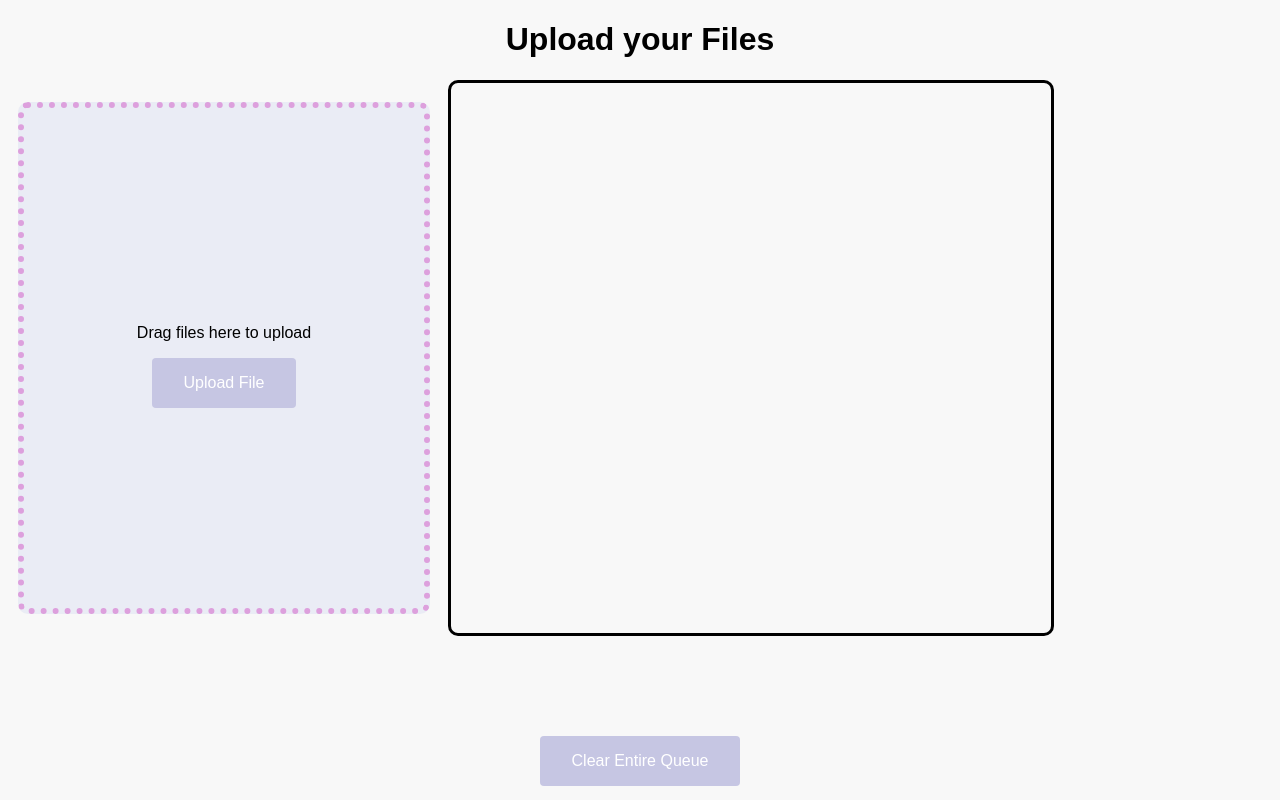
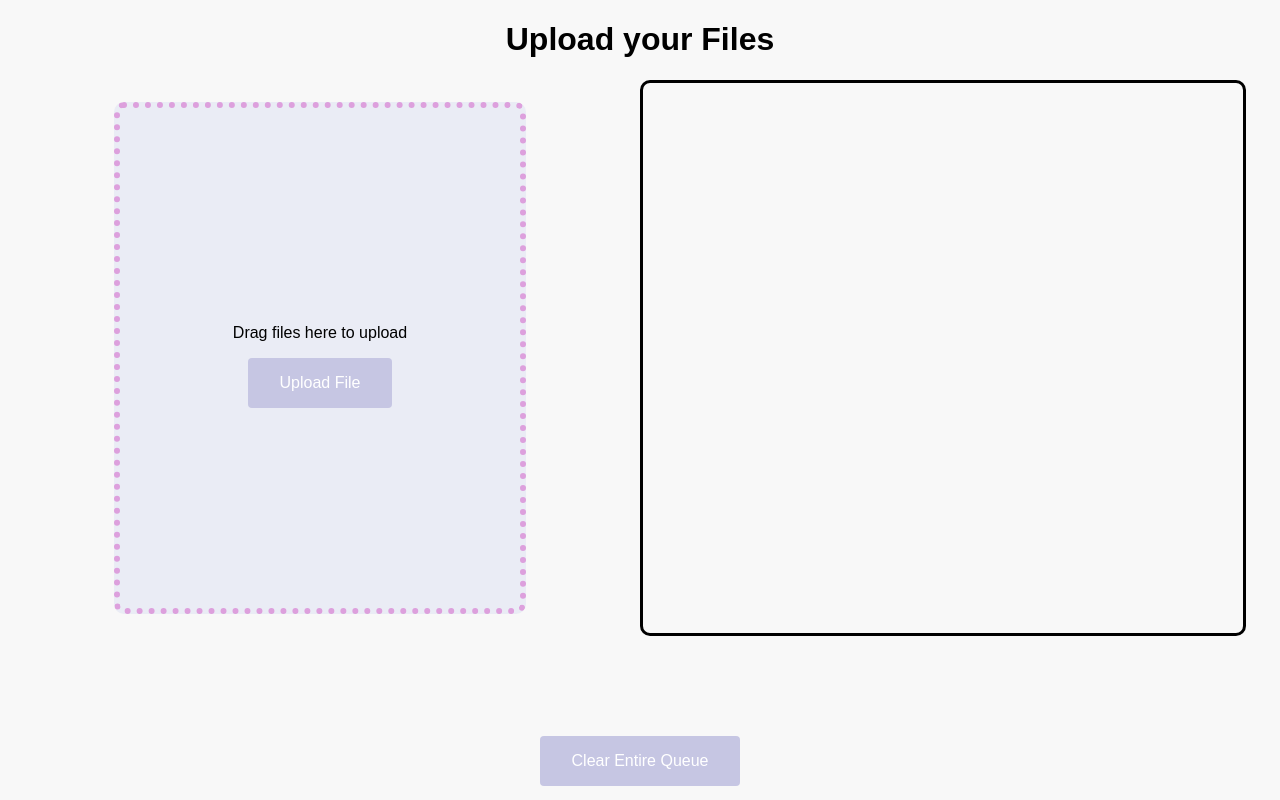
Before and after one commit to yahm23/DragAndDrop, a React (Create React App) app: page / in a window 1280 px wide. Built offline with nearby package versions, Linux system fonts and the light colour scheme; a web font is replaced by a local one.

Commit message:
more styling attempted

```diff
--- a/src/App.css
+++ b/src/App.css
@@ -93,12 +93,11 @@ body {
 }
 
 .centerUpload{
-
   display: grid;
   align-items: center;
 
   padding-bottom: 100px;
-  grid-template-columns: 35% 1fr;
+  grid-template-columns: repeat(2, 1fr);
   grid-template-rows: 1fr;
 }
 
```
